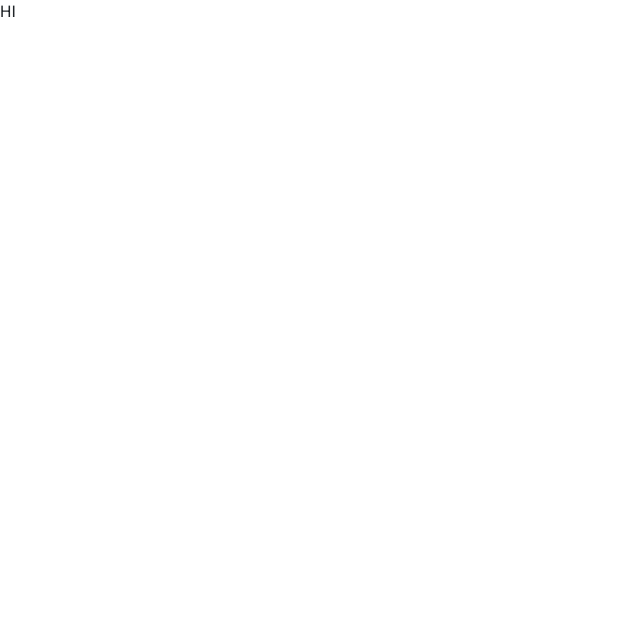
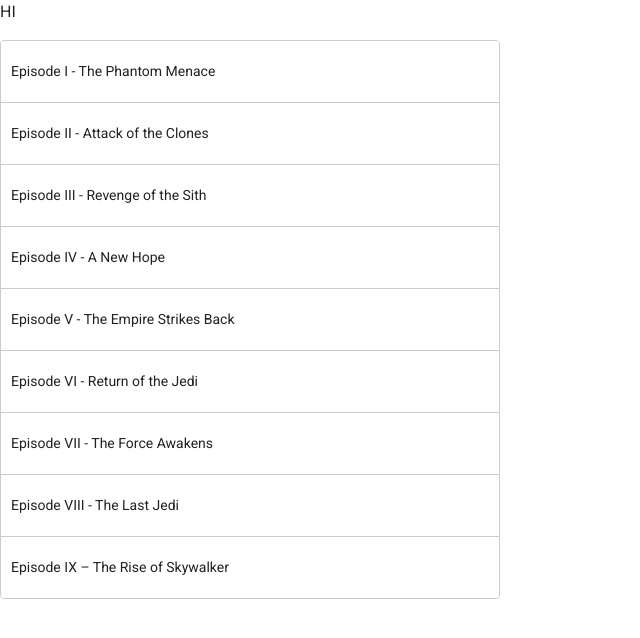
Before and after one commit to pratikagarwal19/tasks-client, an Angular app: page /drag in a window 1280 px wide. Before the commit this address led to /. Shown: the top 638 px of the page, without its empty margins (0-640 px from the left). Built offline with nearby package versions, Linux system fonts and the light colour scheme.

Commit message:
Tested dragndrop

```diff
--- a/src/app/app-routing.module.ts
+++ b/src/app/app-routing.module.ts
@@ -1,7 +1,10 @@
 import { NgModule } from '@angular/core';
 import { Routes, RouterModule } from '@angular/router';
+import {DragndropComponent} from './dragndrop/dragndrop.component';
 
-const routes: Routes = [];
+const routes: Routes = [
+  {path:'drag', component:DragndropComponent},
+];
 
 @NgModule({
   imports: [RouterModule.forRoot(routes)],
--- a/src/app/app.component.html
+++ b/src/app/app.component.html
@@ -1,2 +1,3 @@
 <p>HI</p>
+
 <router-outlet></router-outlet>
--- /dev/null
+++ b/src/app/dragndrop/dragndrop.component.css
@@ -0,0 +1,51 @@
+.example-list {
+    width: 500px;
+    max-width: 100%;
+    border: solid 1px #ccc;
+    min-height: 60px;
+    display: block;
+    background: white;
+    border-radius: 4px;
+    overflow: hidden;
+  }
+
+  .example-box {
+    padding: 20px 10px;
+    border-bottom: solid 1px #ccc;
+    color: rgba(0, 0, 0, 0.87);
+    display: flex;
+    flex-direction: row;
+    align-items: center;
+    justify-content: space-between;
+    box-sizing: border-box;
+    cursor: move;
+    background: white;
+    font-size: 14px;
+  }
+
+  .cdk-drag-preview {
+    box-sizing: border-box;
+    border-radius: 4px;
+    box-shadow: 0 5px 5px -3px rgba(0, 0, 0, 0.2),
+                0 8px 10px 1px rgba(0, 0, 0, 0.14),
+                0 3px 14px 2px rgba(0, 0, 0, 0.12);
+  }
+
+  .cdk-drag-animating {
+    transition: transform 250ms cubic-bezier(0, 0, 0.2, 1);
+  }
+
+  .example-box:last-child {
+    border: none;
+  }
+
+  .example-list.cdk-drop-list-dragging .example-box:not(.cdk-drag-placeholder) {
+    transition: transform 250ms cubic-bezier(0, 0, 0.2, 1);
+  }
+
+  .example-custom-placeholder {
+    background: #ccc;
+    border: dotted 3px #999;
+    min-height: 60px;
+    transition: transform 250ms cubic-bezier(0, 0, 0.2, 1);
+  }
--- /dev/null
+++ b/src/app/dragndrop/dragndrop.component.html
@@ -0,0 +1,6 @@
+<div cdkDropList class="example-list" (cdkDropListDropped)="drop($event)">
+    <div class="example-box" *ngFor="let movie of movies" cdkDrag>
+      <div class="example-custom-placeholder" *cdkDragPlaceholder></div>
+      {{movie}}
+    </div>
+  </div>
--- /dev/null
+++ b/src/app/dragndrop/dragndrop.component.ts
@@ -0,0 +1,32 @@
+import { Component, OnInit } from '@angular/core';
+import {CdkDragDrop, moveItemInArray} from '@angular/cdk/drag-drop';
+
+@Component({
+  selector: 'app-dragndrop',
+  templateUrl: './dragndrop.component.html',
+  styleUrls: ['./dragndrop.component.css']
+})
+export class DragndropComponent implements OnInit {
+
+  movies = [
+    'Episode I - The Phantom Menace',
+    'Episode II - Attack of the Clones',
+    'Episode III - Revenge of the Sith',
+    'Episode IV - A New Hope',
+    'Episode V - The Empire Strikes Back',
+    'Episode VI - Return of the Jedi',
+    'Episode VII - The Force Awakens',
+    'Episode VIII - The Last Jedi',
+    'Episode IX – The Rise of Skywalker'
+  ];
+
+  drop(event: CdkDragDrop<string[]>) {
+    moveItemInArray(this.movies, event.previousIndex, event.currentIndex);
+  }
+
+  constructor() { }
+
+  ngOnInit(): void {
+  }
+
+}
```
Also changed, not shown: src/app/app.module.ts (+6 -2 lines), 1 other file (tests, documents, lock files or other folders).
